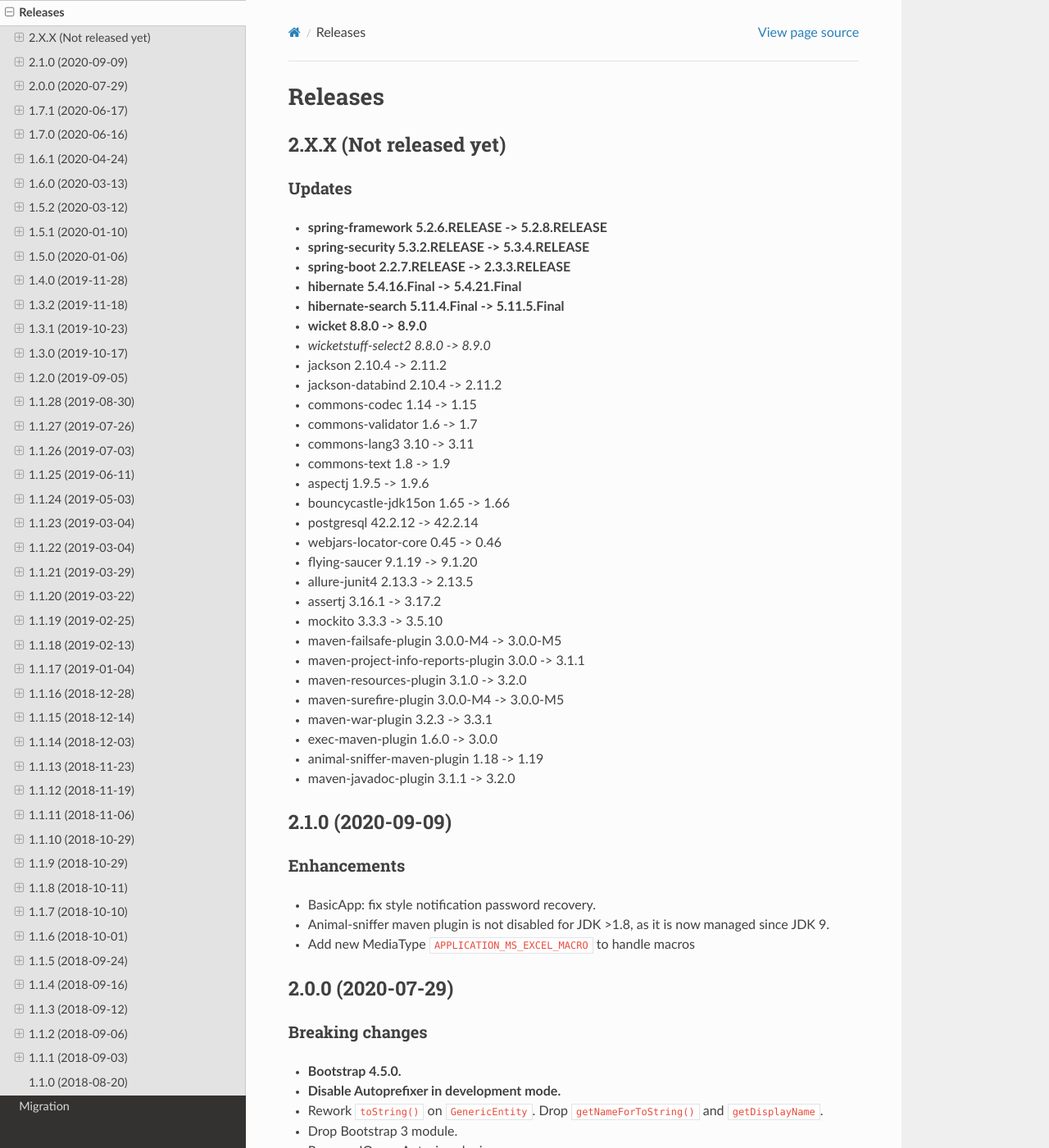
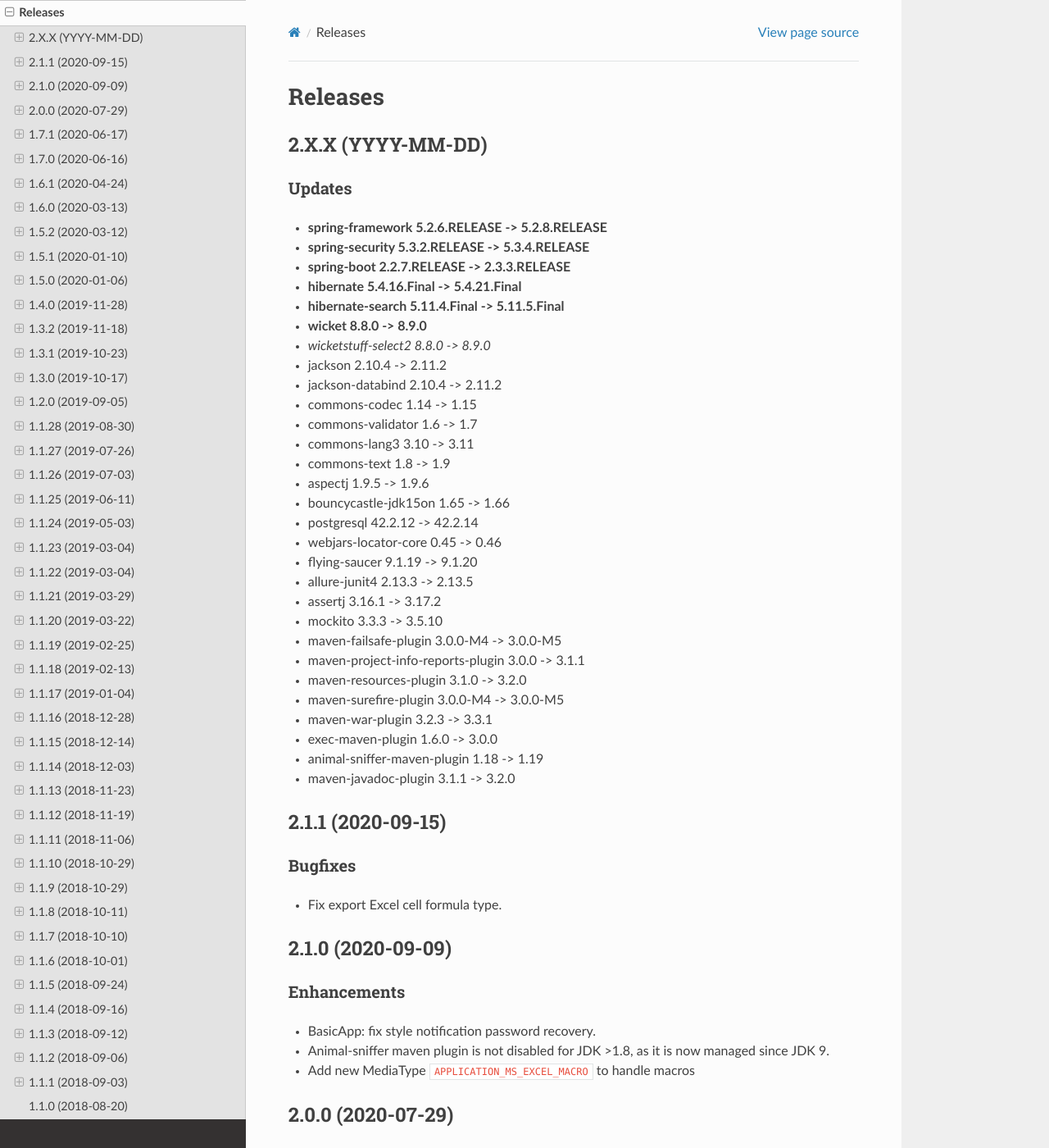
Before and after one commit to igloo-project/igloo-doc, a Sphinx documentation site: the page built from source/release-notes/releases.rst, in a window 1280 px wide and 1400 px high. Shown: the whole window at 82% size. Built offline with Sphinx 7.4.7 and the Read the Docs theme 2.0.0, drawn with Linux system fonts in a browser that asks for light colours.

Commit message:
2.1.1: release notes

```diff
--- a/source/release-notes/releases.rst
+++ b/source/release-notes/releases.rst
@@ -4,7 +4,7 @@
 
 .. _v2.0.0:
 
-2.X.X (Not released yet)
+2.X.X (YYYY-MM-DD)
 ##################
 
 Updates
@@ -39,6 +39,14 @@
 * exec-maven-plugin 1.6.0 -> 3.0.0
 * animal-sniffer-maven-plugin 1.18 -> 1.19
 * maven-javadoc-plugin 3.1.1 -> 3.2.0
+
+2.1.1 (2020-09-15)
+##################
+
+Bugfixes
+********
+
+* Fix export Excel cell formula type.
 
 2.1.0 (2020-09-09)
 ##################
```
